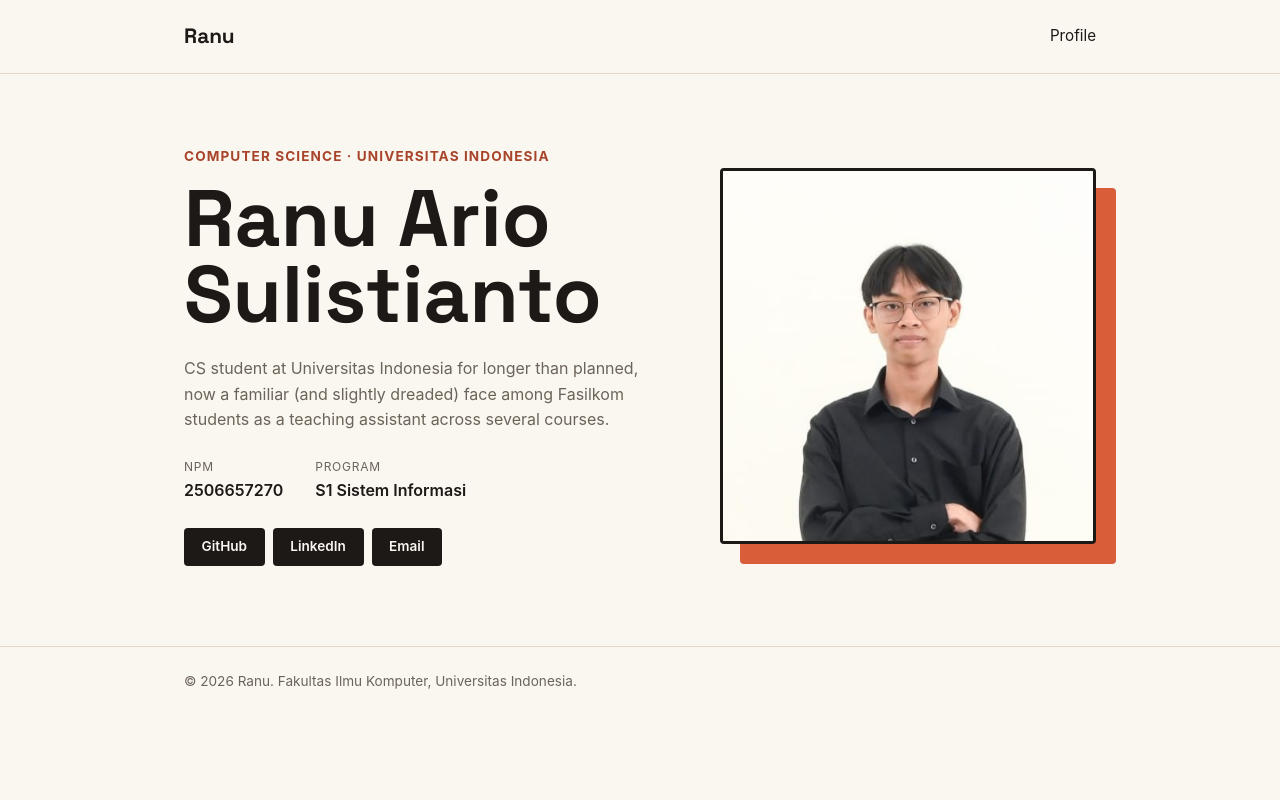
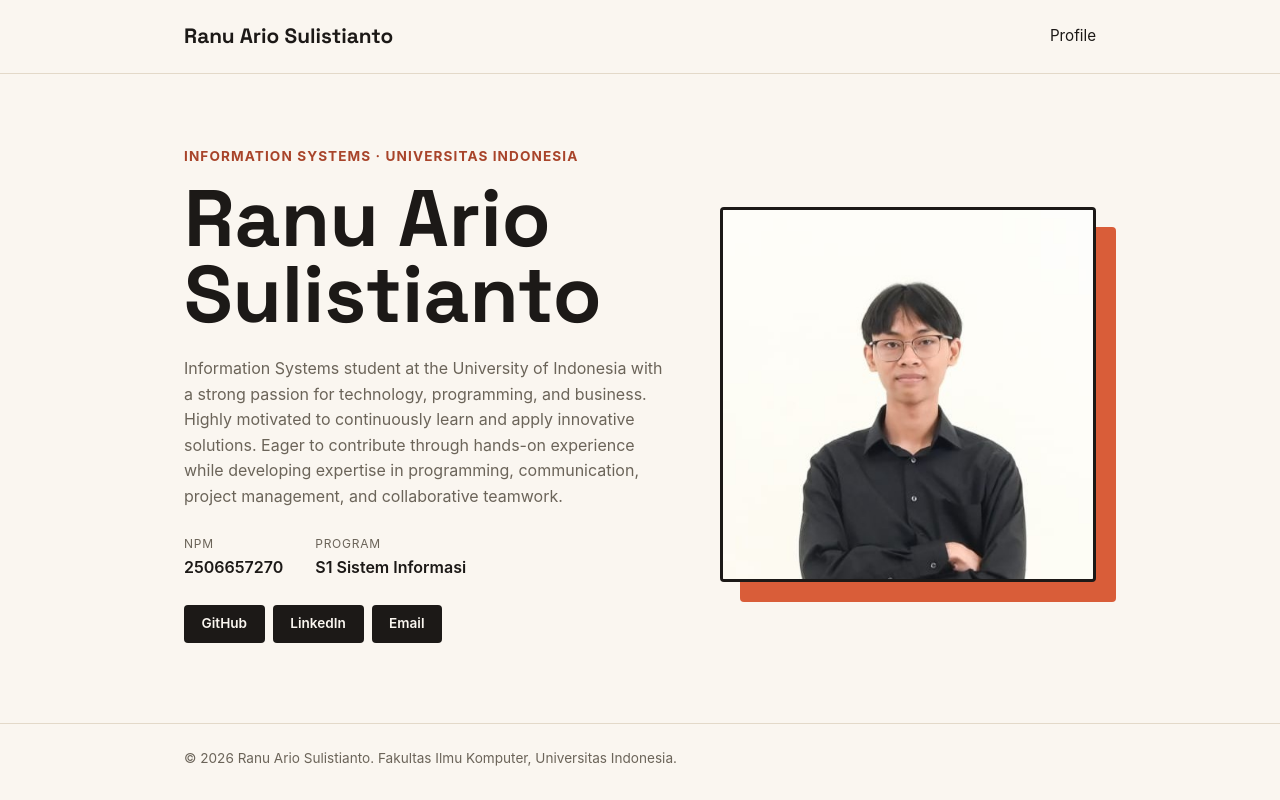
Before and after one commit to Ranario13/MyPortofolio, a Django app: page / in a window 1280 px wide. Run offline with Django 5.2, Linux system fonts and the light colour scheme.

Commit message:
Changing the Bio and Other Minor Changes

```diff
--- a/templates/index.html
+++ b/templates/index.html
@@ -3,7 +3,7 @@
 <head>
     <meta charset="UTF-8">
     <meta name="viewport" content="width=device-width, initial-scale=1.0">
-    <title>Ranu - Portfolio</title>
+    <title>Ranu Ario Sulistianto - Portfolio</title>
     <link rel="preconnect" href="https://fonts.googleapis.com">
     <link rel="preconnect" href="https://fonts.gstatic.com" crossorigin>
     <link href="https://fonts.googleapis.com/css2?family=Space+Grotesk:wght@500;700&display=swap" rel="stylesheet">
@@ -12,7 +12,7 @@
 <body>
     <header class="site-header">
         <div class="container">
-            <a href="#profile" class="brand">Ranu</a>
+            <a href="#profile" class="brand">Ranu Ario Sulistianto</a>
             <nav>
                 <a href="#profile">Profile</a>
             </nav>
@@ -23,15 +23,15 @@
         <section class="hero" id="profile">
             <div class="container hero-grid">
                 <div class="hero-identity">
-                    <p class="hero-kicker">Computer Science &middot; Universitas Indonesia</p>
+                    <p class="hero-kicker">Information Systems &middot; Universitas Indonesia</p>
                     <h1>Ranu Ario Sulistianto</h1>
                 </div>
                 <div class="hero-photo">
                     <div class="photo-block"></div>
-                    <img class="avatar" src="/static/img/Me foto.jpg" alt="Photo of Burhan">
+                    <img class="avatar" src="/static/img/Me foto.jpg" alt="Photo of Ranu">
                 </div>
                 <div class="hero-details">
-                    <p class="bio">CS student at Universitas Indonesia for longer than planned, now a familiar (and slightly dreaded) face among Fasilkom students as a teaching assistant across several courses.</p>
+                    <p class="bio">Information Systems student at the University of Indonesia with a strong passion for technology, programming, and business. Highly motivated to continuously learn and apply innovative solutions. Eager to contribute through hands-on experience while developing expertise in programming, communication, project management, and collaborative teamwork.</p></p>
                     <dl class="meta-list">
                         <div class="meta-row">
                             <dt>NPM</dt>
@@ -54,7 +54,7 @@
 
     <footer class="site-footer">
         <div class="container">
-            <p>&copy; 2026 Ranu. Fakultas Ilmu Komputer, Universitas Indonesia.</p>
+            <p>&copy; 2026 Ranu Ario Sulistianto. Fakultas Ilmu Komputer, Universitas Indonesia.</p>
         </div>
     </footer>
 </body>
```
